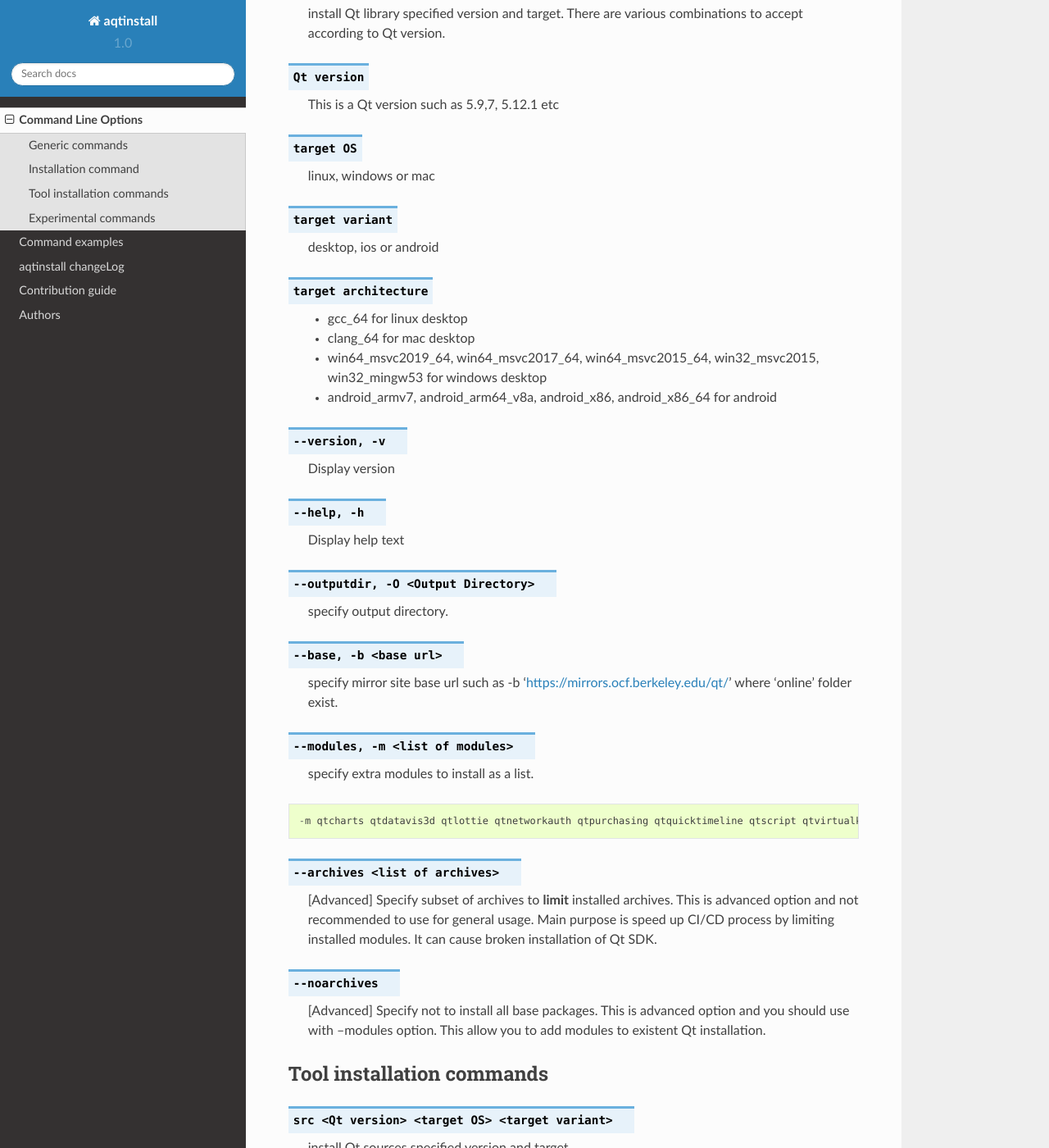
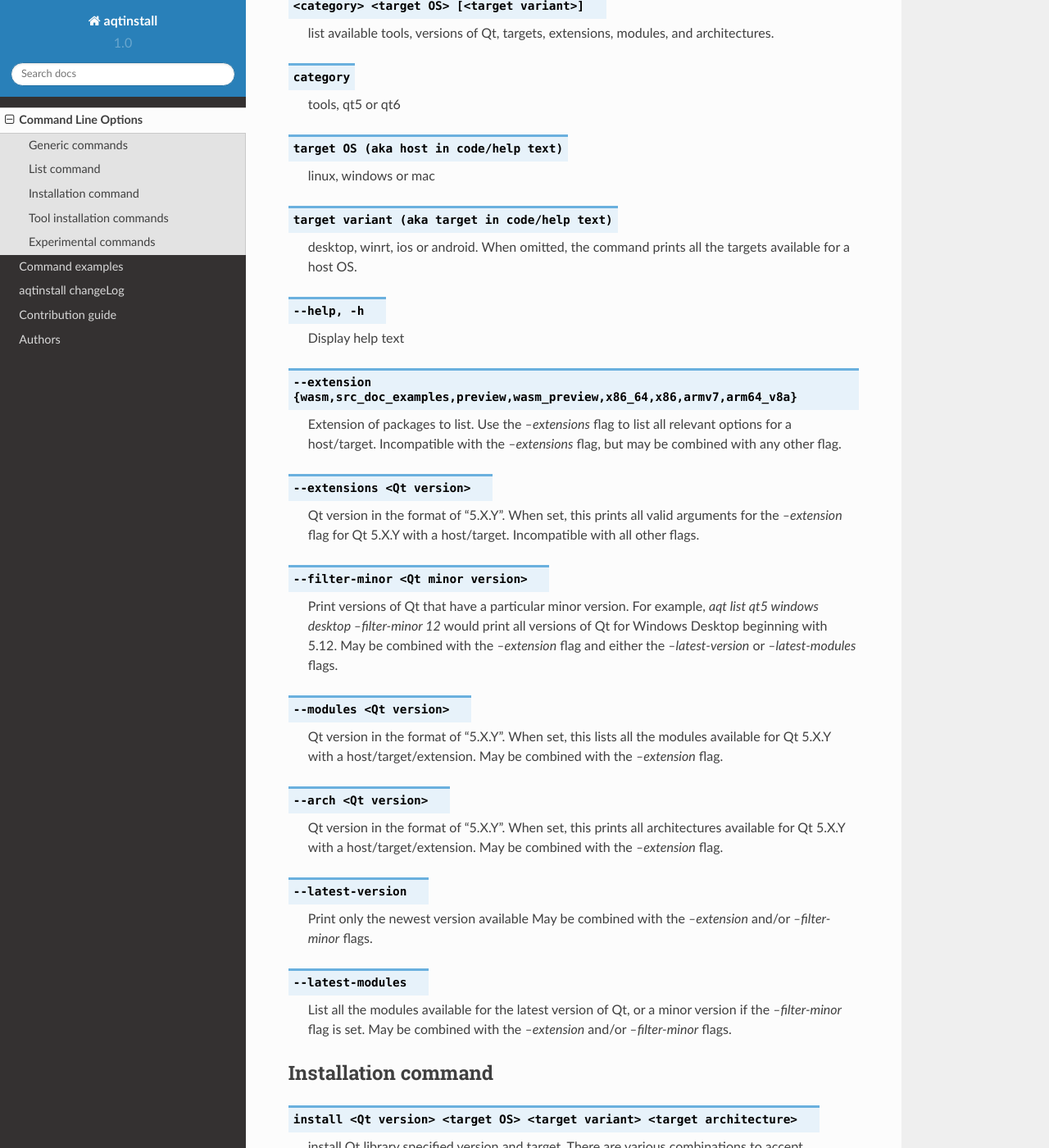
Before and after one commit to miurahr/aqtinstall, a Sphinx documentation site: the page built from docs/cli.rst, in a window 1280 px wide and 1400 px high, scrolled down 576 px. Shown: the whole window at 82% size. Built offline with Sphinx 7.4.7 and the Read the Docs theme 2.0.0, drawn with Linux system fonts in a browser that asks for light colours; pages that are not in the unit, such as notebooks, are missing from menus; some of the changed text lies outside the part shown.

Commit message:
Add documentation for new list feature.

```diff
--- a/docs/cli.rst
+++ b/docs/cli.rst
@@ -15,13 +15,78 @@
 
     show generic help
 
-.. option:: list <Qt version> <target OS>
 
-    list available variations.
-    positional arguments:
-    qt_version            Qt version in the format of "5.X.Y"
-    {linux,mac,windows}   host os name
-    {desktop,winrt,android,ios} target sdk
+List command
+------------------
+
+.. program::  aqt
+
+.. option:: list [-h | --help] [--extension <extension>] [--filter-minor <Qt minor version>]
+                [--modules <Qt version> | --extensions <Qt version> | --arch <Qt version> |
+                 --latest-version | --latest-modules]
+                <category> <target OS> [<target variant>]
+
+    list available tools, versions of Qt, targets, extensions, modules, and architectures.
+
+.. describe:: category
+
+    tools, qt5 or qt6
+
+.. describe:: target OS (aka host in code/help text)
+
+    linux, windows or mac
+
+.. describe:: target variant (aka target in code/help text)
+
+    desktop, winrt, ios or android. When omitted, the command prints all the targets available for a host OS.
+
+.. option:: --help, -h
+
+    Display help text
+
+.. option:: --extension {wasm,src_doc_examples,preview,wasm_preview,x86_64,x86,armv7,arm64_v8a}
+
+    Extension of packages to list.
+    Use the `--extensions` flag to list all relevant options for a host/target.
+    Incompatible with the `--extensions` flag, but may be combined with any other flag.
+
+.. option:: --extensions <Qt version>
+
+    Qt version in the format of "5.X.Y". When set, this prints all valid
+    arguments for the `--extension` flag for Qt 5.X.Y with a host/target.
+    Incompatible with all other flags.
+
+.. option:: --filter-minor <Qt minor version>
+
+    Print versions of Qt that have a particular minor version.
+    For example, `aqt list qt5 windows desktop --filter-minor 12` would print
+    all versions of Qt for Windows Desktop beginning with 5.12.
+    May be combined with the `--extension` flag and either the
+    `--latest-version` or `--latest-modules` flags.
+
+.. option:: --modules <Qt version>
+
+    Qt version in the format of "5.X.Y". When set, this lists all the modules
+    available for Qt 5.X.Y with a host/target/extension.
+    May be combined with the `--extension` flag.
+
+.. option:: --arch <Qt version>
+
+    Qt version in the format of "5.X.Y". When set, this prints all architectures
+    available for Qt 5.X.Y with a host/target/extension.
+    May be combined with the `--extension` flag.
+
+.. option:: --latest-version
+
+    Print only the newest version available
+    May be combined with the `--extension` and/or `--filter-minor` flags.
+
+.. option:: --latest-modules
+
+    List all the modules available for the latest version of Qt, or a minor
+    version if the `--filter-minor` flag is set.
+    May be combined with the `--extension` and/or `--filter-minor` flags.
+
 
 Installation command
 --------------------
```
